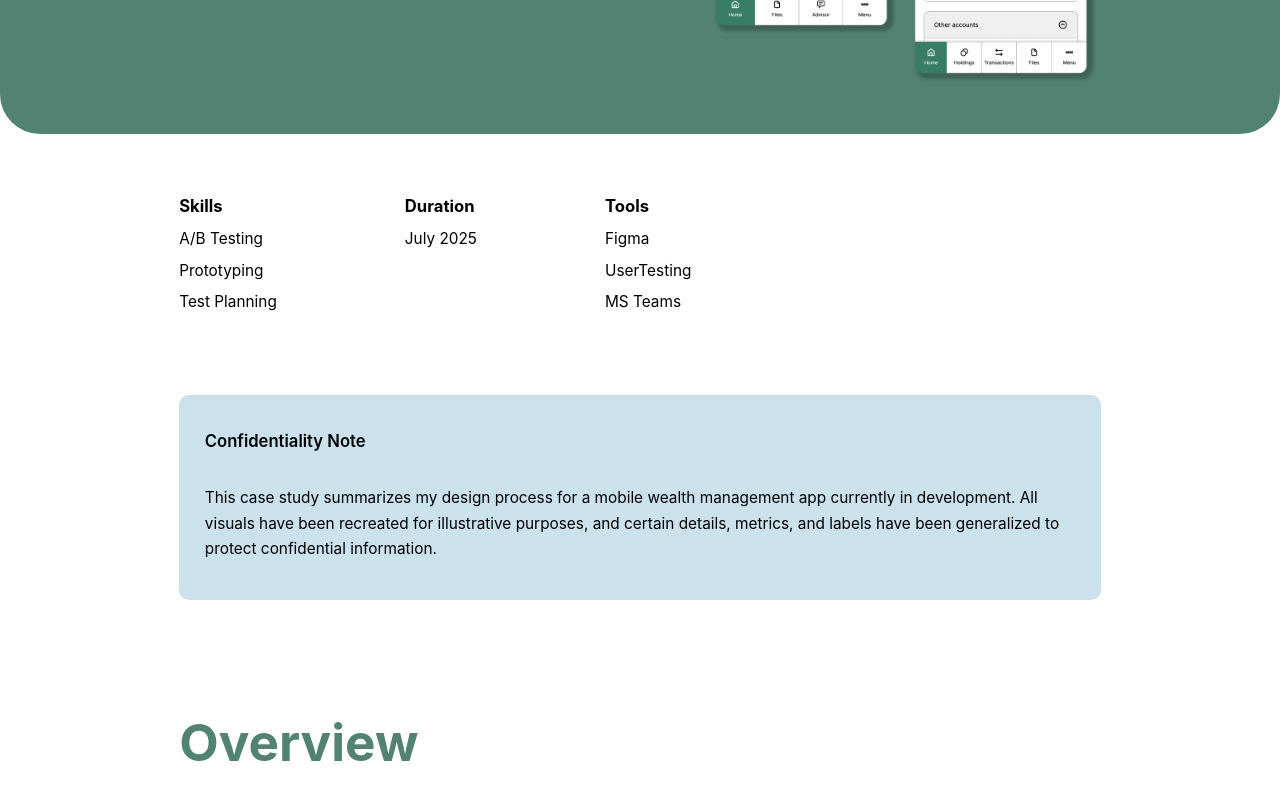
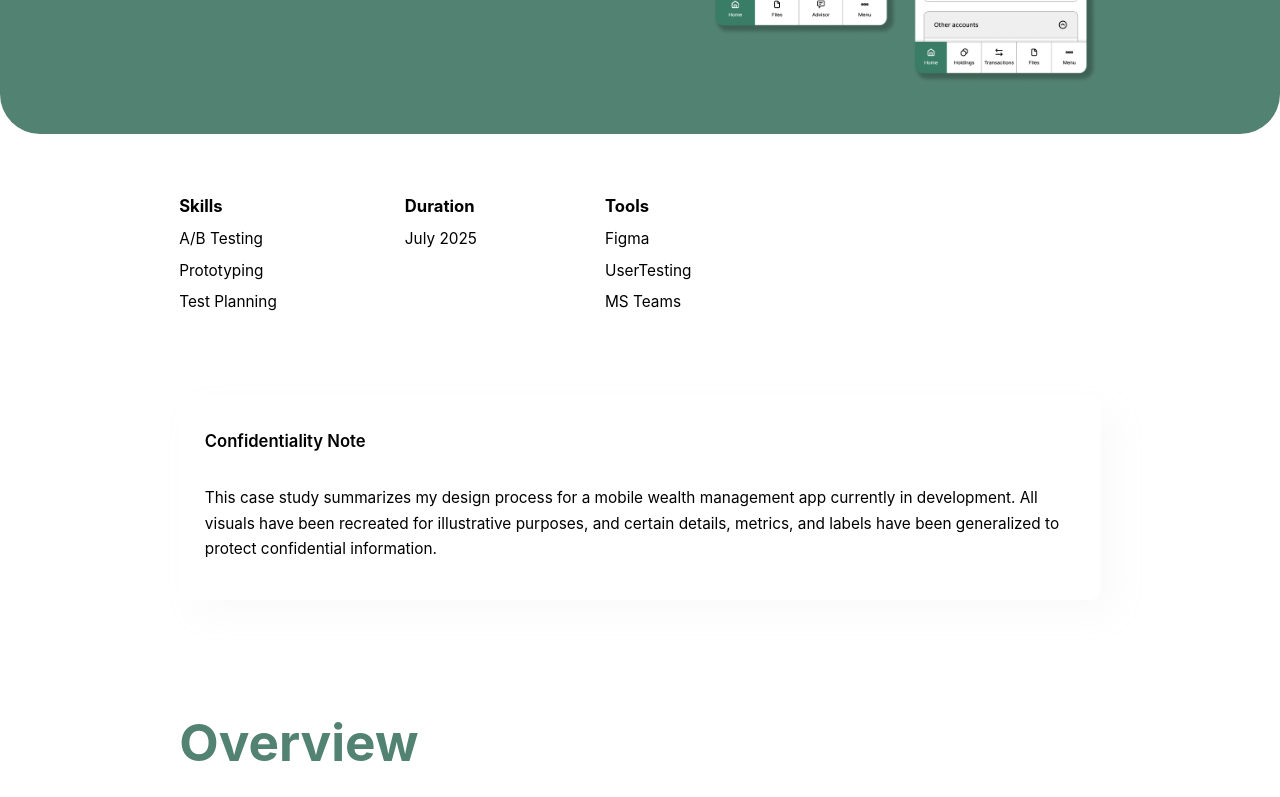
Before and after one commit to Katiiesun/portfolio, a React (Create React App) app: page /wealthApp in a window 1280 px wide. Shown: the part 400-1197 px from the top of the page. Built offline with nearby package versions, Linux system fonts and the light colour scheme; a web font is replaced by a local one.

Commit message:
small change

```diff
--- a/src/components/wealthApp.js
+++ b/src/components/wealthApp.js
@@ -16,10 +16,14 @@ const improvement2 = process.env.PUBLIC_URL + "images/improvement2.png";
 const improvement3 = process.env.PUBLIC_URL + "images/improvement3.png";
 const improvement4 = process.env.PUBLIC_URL + "images/improvement4.png";
 
+
+
 function WealthApp() {
   useEffect(() => {
     window.scrollTo(0, 0);
   }, []);
+
+
   return (
     <div>
       <Navigation className="projectsnav" />
--- a/src/static/wealthApp.css
+++ b/src/static/wealthApp.css
@@ -83,7 +83,15 @@
   align-items: flex-start;
   gap: 10px;
   border-radius: 10px;
-  background: #cbe1ec;
+  background: #ffffff;
+  box-shadow: 1.2vw 1.2vw 2.5vw rgba(187, 187, 187, 0.08);
+
+transition: transform 0.3s ease, box-shadow 0.3s ease;
+}
+
+.wealthsection1 .confidential:hover {
+  transform: translateY(-0.6vw);
+  box-shadow: 0 1.2vw 2.5vw rgba(110, 110, 110, 0.08);
 }
 
 .wealthsection1 .confidential h1 {
```
